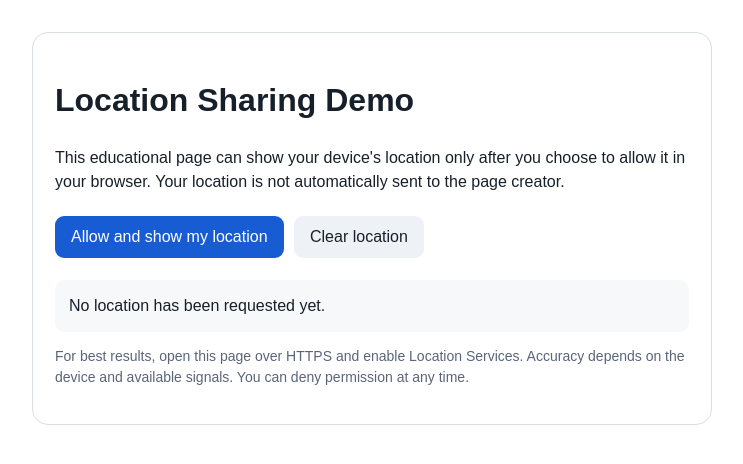
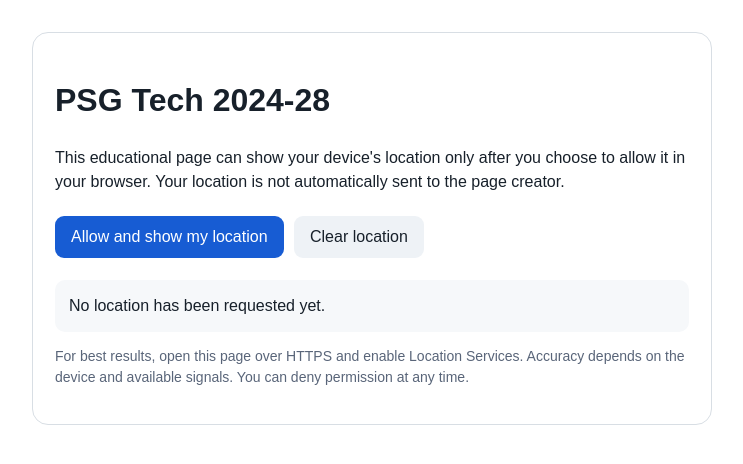
Before and after one commit to Manojsp-ops/Whatsapp-group-join, a plain HTML site: page location_sharing_demo.html in a window 1280 px wide. Shown: the whole page, without its empty margins (268-1011 px from the left). Drawn offline with Linux system fonts and the light colour scheme.

Commit message:
Update title and header for PSG Tech

```diff
--- a/location_sharing_demo.html
+++ b/location_sharing_demo.html
@@ -3,7 +3,7 @@
 <head>
   <meta charset="utf-8">
   <meta name="viewport" content="width=device-width, initial-scale=1">
-  <title>Consent-Based Location Demo</title>
+  <title>PSG Tech</title>
   <style>
     body { font-family: Arial, sans-serif; max-width: 680px; margin: 32px auto; padding: 0 16px; line-height: 1.5; color: #17202a; }
     main { border: 1px solid #d8dee4; border-radius: 16px; padding: 22px; }
@@ -17,7 +17,7 @@
 </head>
 <body>
   <main>
-    <h1>Location Sharing Demo</h1>
+    <h1>PSG Tech 2024-28</h1>
     <p>This educational page can show your device's location only after you choose to allow it in your browser. Your location is not automatically sent to the page creator.</p>
     <button id="locate">Allow and show my location</button>
     <button id="clear" class="secondary">Clear location</button>
```
